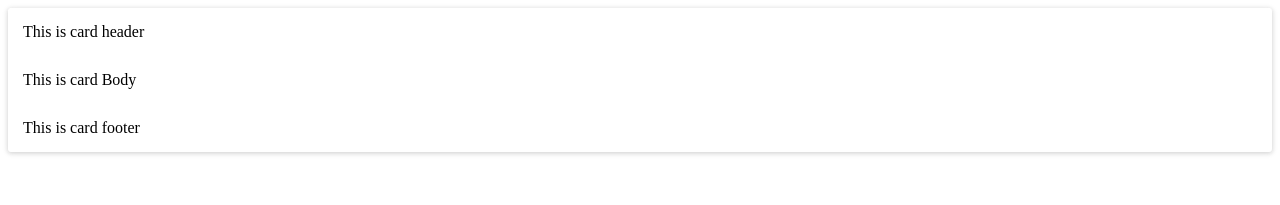
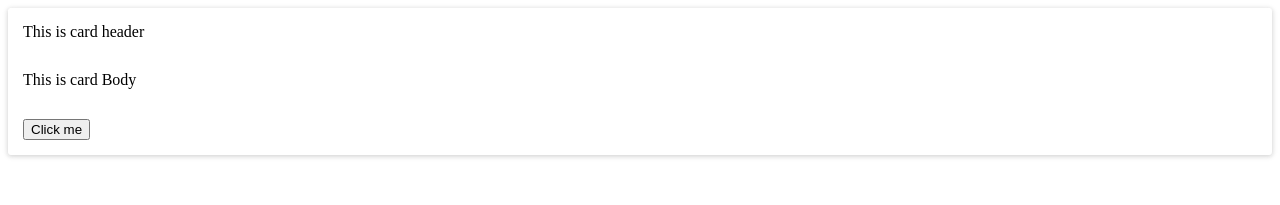
Before and after one commit to ksharifbd/vue3-learn, a Vue app: page / in a window 1280 px wide. Shown: the top 205 px of the page. Built offline with nearby package versions, Linux system fonts and the light colour scheme.

Commit message:
adds click hnadler

```diff
--- a/src/components/CourseCard/CourseCard.vue
+++ b/src/components/CourseCard/CourseCard.vue
@@ -2,7 +2,9 @@
   <Card showFooter>
     <template v-slot:cardHeader> This is card header </template>
     <template v-slot:cardBody> This is card Body </template>
-    <template v-slot:cardFooter>This is card footer </template>
+    <template v-slot:cardFooter>
+      <button name="random" v-on:click="handleClick">Click me</button>
+    </template>
   </Card>
 </template>
 
@@ -13,5 +15,8 @@ export default {
   components: {
     Card,
   },
+  methods: {
+    handleClick: (e) => console.log(e.target),
+  },
 };
 </script>
```
